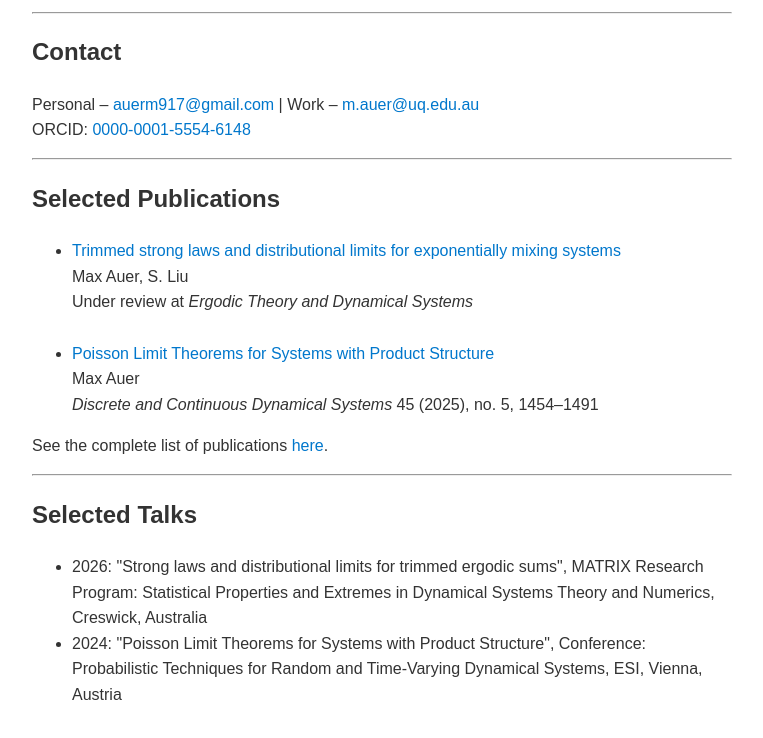
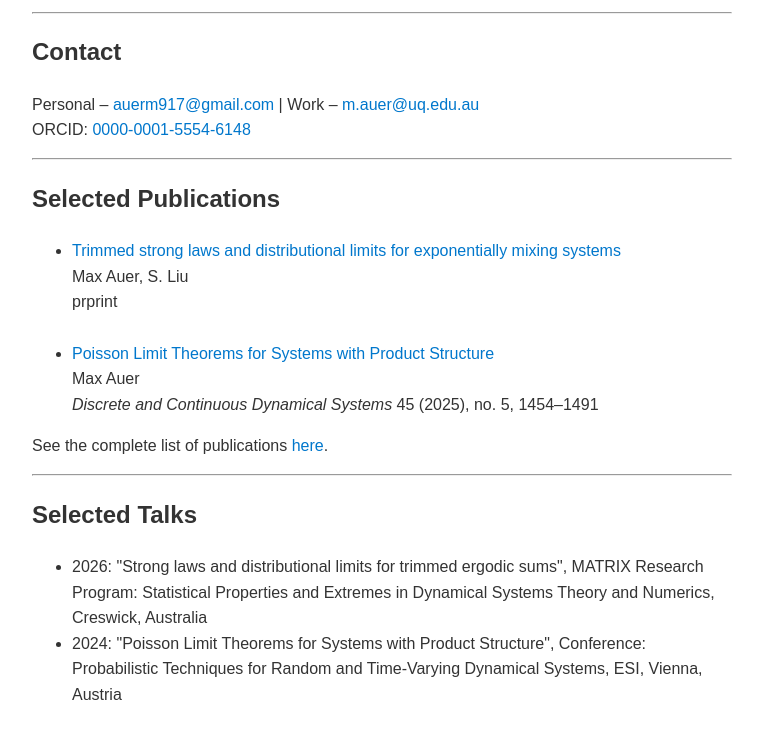
Before and after one commit to maxauer96/maxauer96.github.io, a plain HTML site: page index.html in a window 1280 px wide. Shown: the part 698-1436 px from the top of the page, without its empty margins (258-1021 px from the left). Drawn offline with Linux system fonts and the light colour scheme.

Commit message:
Update publication status in index.html
Replaced 'Under review at Ergodic Theory and Dynamical Systems' with 'prprint'.

```diff
--- a/index.html
+++ b/index.html
@@ -66,7 +66,7 @@ ORCID: <a href="https://orcid.org/0000-0001-5554-6148" target="_blank">0000-0001
         Trimmed strong laws and distributional limits for exponentially mixing systems
         </a><br>
         Max Auer, S. Liu<br>
-        Under review at <em>Ergodic Theory and Dynamical Systems</em>
+        prprint
     </li>
     <br>
     <li>
```
